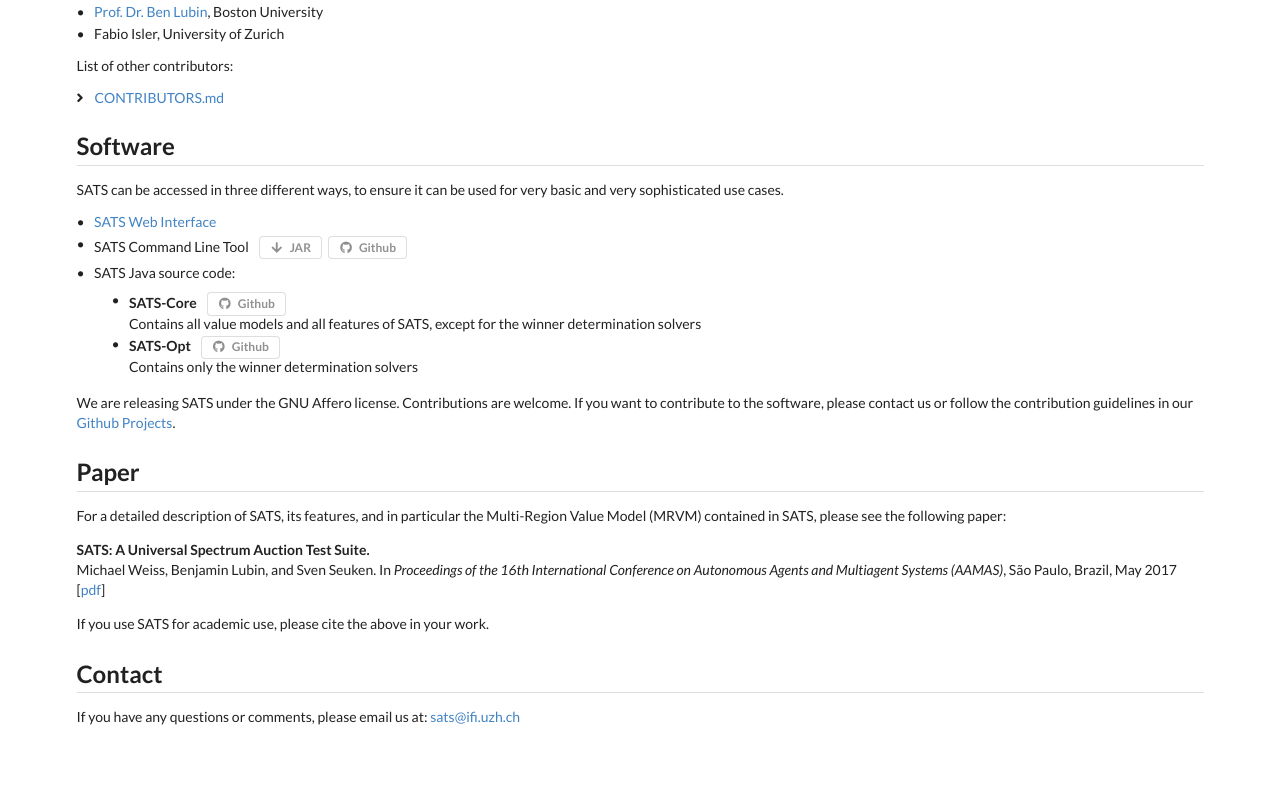
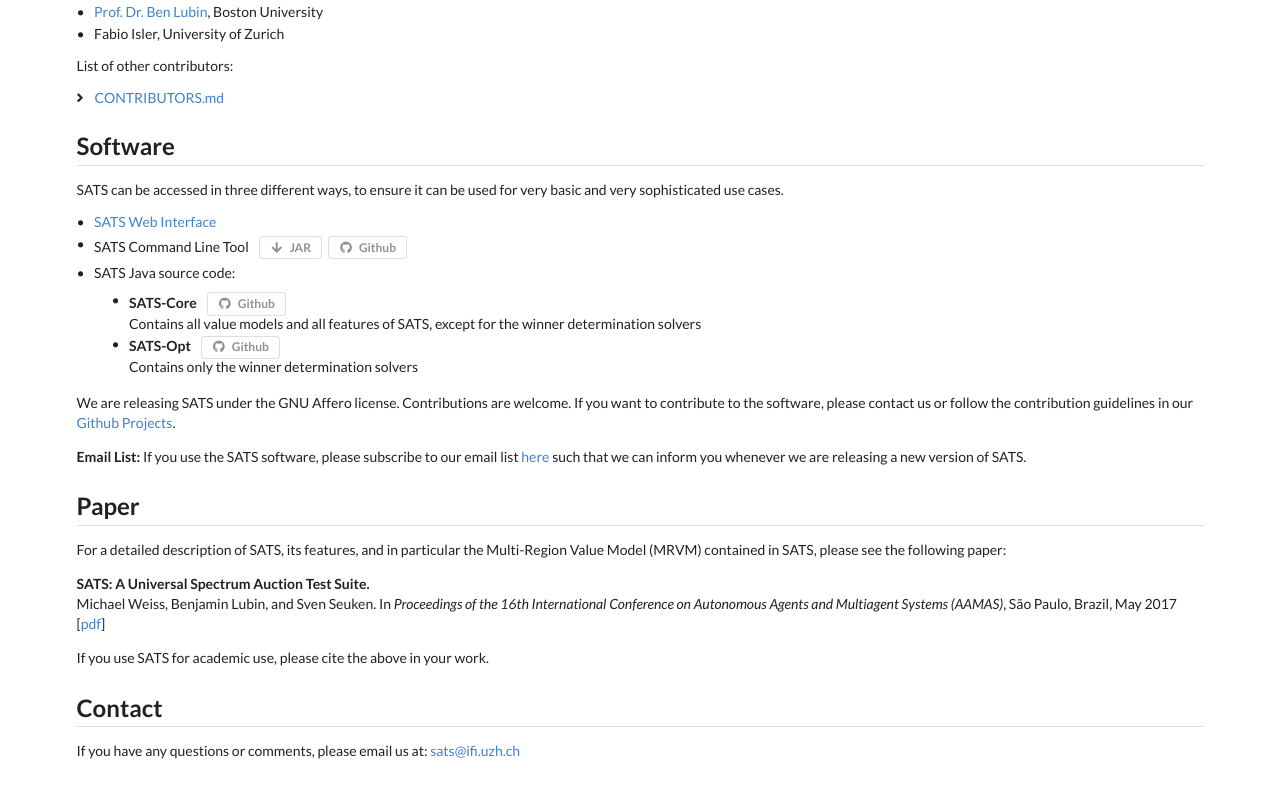
Before and after one commit to Clabfabs/sats-home, an Angular app: page / in a window 1280 px wide. Shown: the part 478-1275 px from the top of the page. Before the commit the page ends 1253 px from the top, so only its background shows below. Built offline with nearby package versions, Linux system fonts and the light colour scheme.

Commit message:
Added email list paragraph

```diff
--- a/src/app/home/home.component.html
+++ b/src/app/home/home.component.html
@@ -91,6 +91,9 @@
     software, please contact us or follow the contribution guidelines in our
     <a href="https://github.com/spectrumauctions">Github Projects</a>.
   </p>
+  <p>
+    <b>Email List:</b> If you use the SATS software, please subscribe to our email list <a href="https://lists.ifi.uzh.ch/listinfo/sats" target="_blank">here</a> such that we can inform you whenever we are releasing a new version of SATS.
+  </p>
 
   <h2 class="ui dividing header">Paper</h2>
   <p>
```
